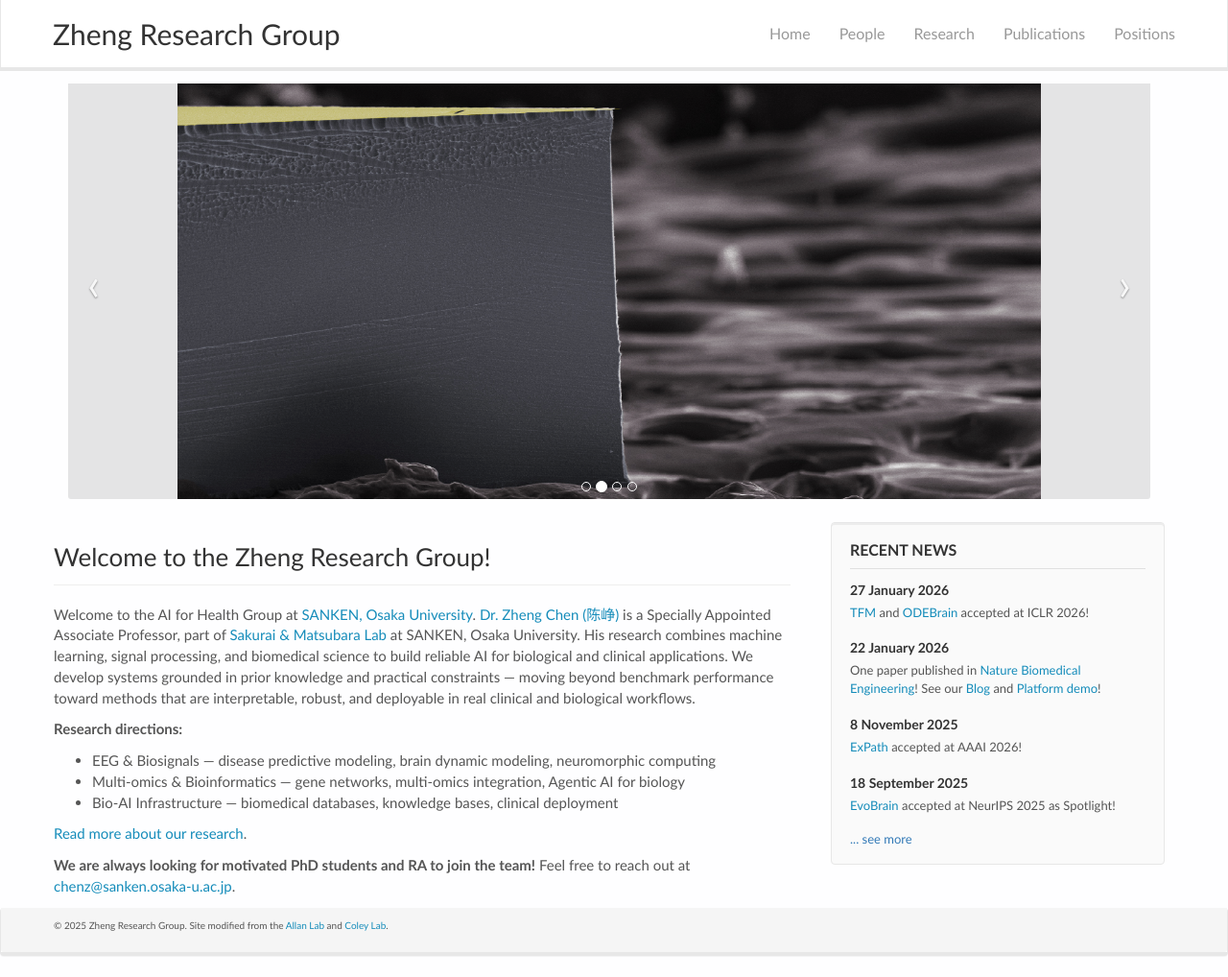
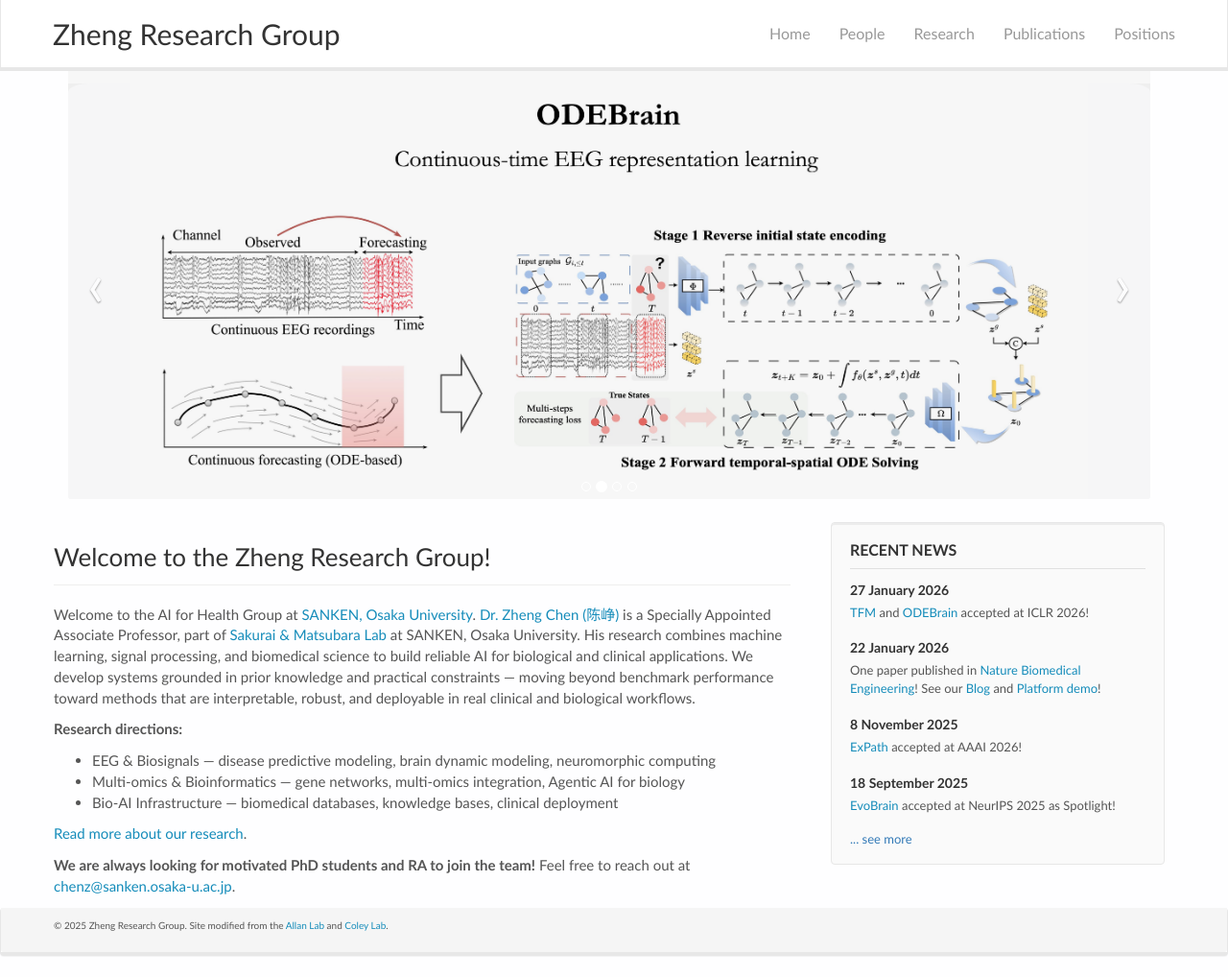
Before and after one commit to zhengchen3/zhengchen3.github.io, a Jekyll site: the page built from _pages/home.md, in a window 1280 px wide and 1018 px high. Shown: the whole window at 96% size. Built offline with Jekyll 4.4.1, drawn with Linux system fonts in a browser that asks for light colours; nearby versions of some CDN libraries.

```diff
--- a/_includes/home_carousel.html
+++ b/_includes/home_carousel.html
@@ -11,7 +11,7 @@
         <img src="{{ site.url }}{{ site.baseurl }}/images/slider7001400/evobrain.jpg" alt="Slide 1" />
       </div>
       <div class="item">
-        <img src="{{ site.url }}{{ site.baseurl }}/images/slider7001400/SmartTipSide.jpg" alt="Slide 2" />
+        <img src="{{ site.url }}{{ site.baseurl }}/images/slider7001400/odebrain.jpg" alt="Slide 2" />
       </div>
       <div class="item">
         <img src="{{ site.url }}{{ site.baseurl }}/images/slider7001400/SaphireSTM2.jpg" alt="Slide 3" />
--- a/css/main.scss
+++ b/css/main.scss
@@ -206,6 +206,7 @@ firstp {
   margin-top: 20px;
   margin-left: 15px;
   margin-right: 26px;
+  background-color: #f7f7f7;
 }
 
 .item::after {
@@ -215,7 +216,7 @@ firstp {
   left: 0;
   width: 100%;
   height: 100%;
-  background: rgba(0, 0, 0, 0.10);
+  background: rgba(0, 0, 0, 0.03);
 }
 
 .carousel-caption {
@@ -248,7 +249,7 @@ firstp {
   position: absolute;
   top: 50%;
   transform: translateY(-50%);
-  font-size: 48px;
+  font-size: 64px;
   font-weight: 300;
   color: #fff;
   text-shadow: 0 1px 2px rgba(0,0,0,0.6);
```
Also changed, not shown: images/slider7001400/evobrain.jpg, images/slider7001400/odebrain.jpg (added).
